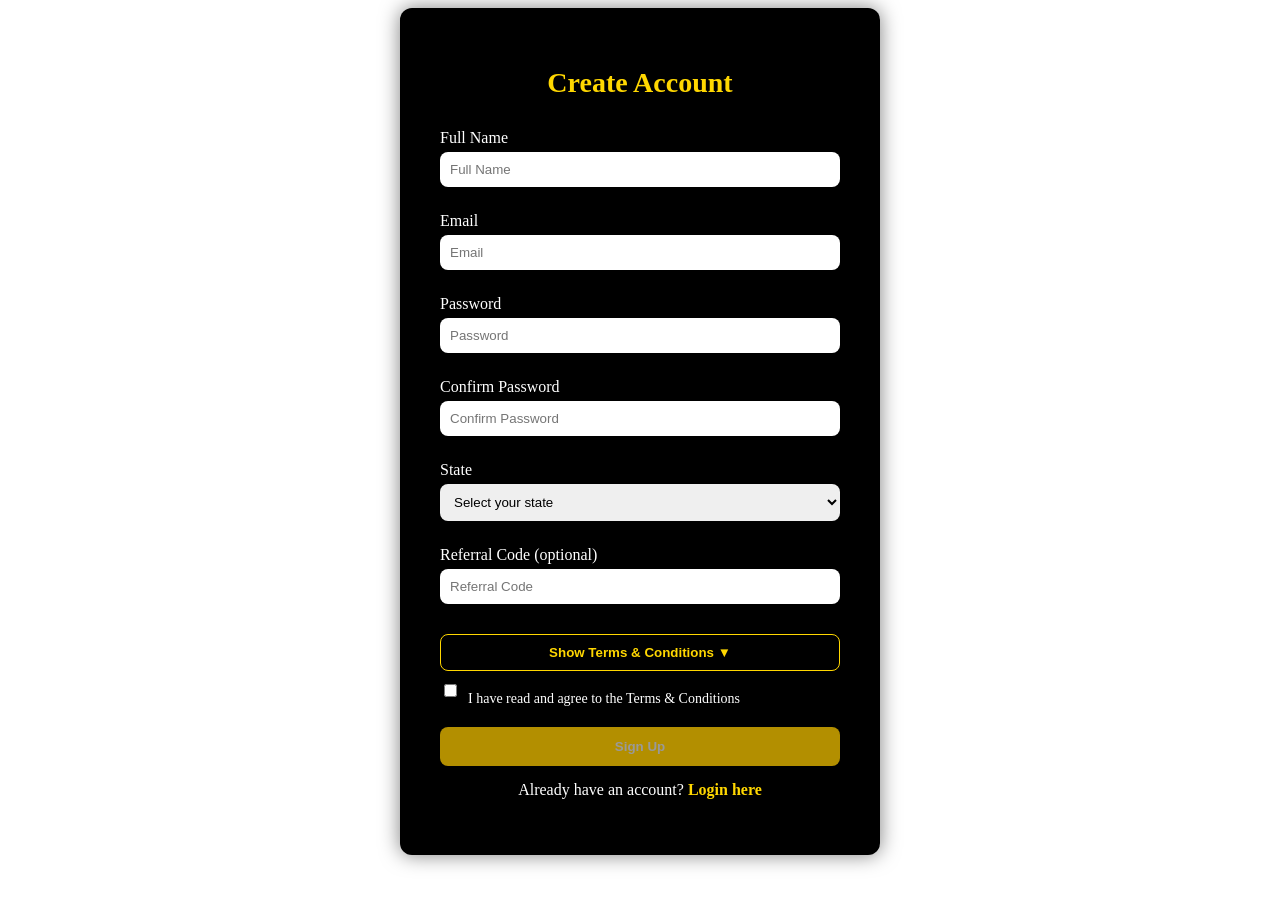
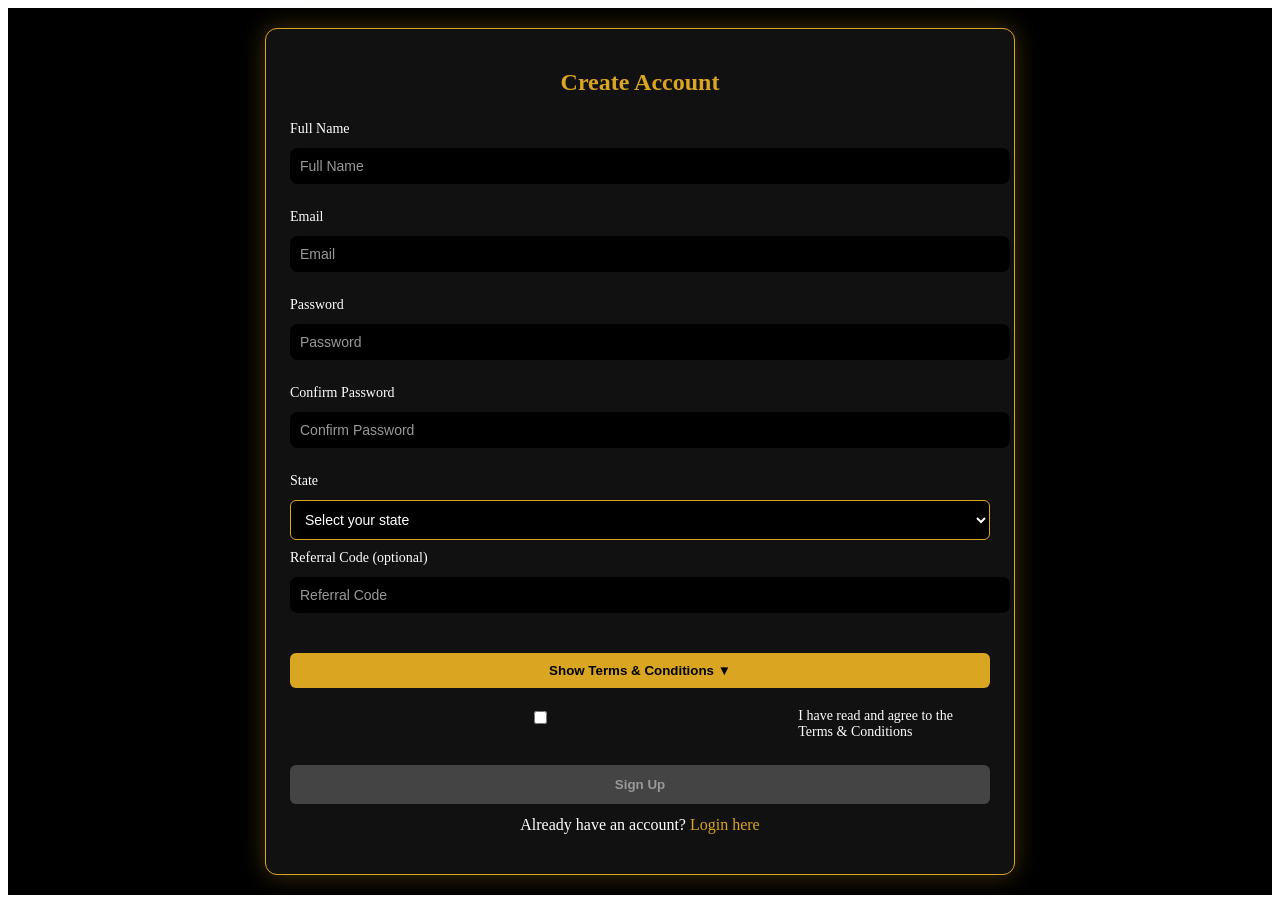
Before and after one commit to YBspotted20045/Grow-rich-investinm, a React (Vite) app: page /signup in a window 1280 px wide. Before the commit the page ends 863 px from the top, so only its background shows below. Built offline with nearby package versions, Linux system fonts and the light colour scheme.

Commit message:
Update Signup.css

```diff
--- a/src/pages/Signup.css
+++ b/src/pages/Signup.css
@@ -1,184 +1,169 @@
 .signup-page {
-  min-height: 100vh;
   display: flex;
   justify-content: center;
   align-items: center;
-  background-color: #fff;
+  background-color: #000;
+  min-height: 100vh;
+  padding: 20px;
 }
 
 .signup-container {
-  background-color: #000;
-  color: #fff;
-  padding: 40px;
+  width: 100%;
+  max-width: 700px;
+  background: #111;
+  border: 1px solid #daa520;
   border-radius: 12px;
-  width: 400px;
-  max-width: 90%;
-  box-shadow: 0 0 20px rgba(0, 0, 0, 0.5);
-  opacity: 0;
-  transform: translateY(20px);
-  animation: fadeInUp 1s ease forwards;
-}
-
-@keyframes fadeInUp {
-  to {
-    opacity: 1;
-    transform: translateY(0);
-  }
+  padding: 24px;
+  box-shadow: 0 0 25px rgba(218, 165, 32, 0.3);
 }
 
 .signup-title {
+  color: #daa520;
+  font-size: 24px;
+  font-weight: bold;
   text-align: center;
-  color: #ffd700;
-  margin-bottom: 20px;
-  font-size: 28px;
-}
-
-form {
-  display: flex;
-  flex-direction: column;
+  margin-bottom: 15px;
 }
 
 label {
+  color: #fff;
+  font-size: 14px;
   margin-top: 10px;
-  margin-bottom: 5px;
+  display: block;
 }
 
-input,
-select {
+input, select {
+  width: 100%;
   padding: 10px;
-  border-radius: 8px;
-  border: none;
-  margin-bottom: 15px;
+  margin-top: 6px;
+  border: 1px solid #daa520;
+  background: #000;
+  color: #fff;
+  border-radius: 6px;
+  font-size: 14px;
 }
 
-button {
-  padding: 12px;
-  background-color: #ffd700;
-  color: #000;
-  font-weight: bold;
-  border: none;
-  border-radius: 8px;
-  cursor: pointer;
-  transition: all 0.3s ease;
-  display: flex;
-  justify-content: center;
-  align-items: center;
-}
-
-button:hover {
-  background-color: #ffc107;
-  animation: pulse 0.4s;
-}
-
-@keyframes pulse {
-  0% { transform: scale(1); }
-  50% { transform: scale(1.05); }
-  100% { transform: scale(1); }
-}
-
-button.disabled-btn {
-  background-color: #555;
-  color: #999;
-  cursor: not-allowed;
-}
-
-.error-message {
-  color: #ff4d4f;
-  margin-bottom: 10px;
-  text-align: center;
-}
-
-.success-message {
-  color: #4caf50;
-  margin-bottom: 10px;
-  text-align: center;
-}
-
-.login-link {
-  text-align: center;
-  margin-top: 15px;
-}
-
-.login-link a {
-  color: #ffd700;
-  text-decoration: none;
-  font-weight: bold;
-}
-
-.login-link a:hover {
-  text-decoration: underline;
-}
-
-/* Collapsible Terms */
-.terms-container {
-  margin-top: 15px;
-  margin-bottom: 15px;
+input::placeholder {
+  color: rgba(255, 255, 255, 0.6);
 }
 
 .toggle-terms {
   width: 100%;
-  background-color: transparent;
-  color: #ffd700;
-  border: 1px solid #ffd700;
+  margin-top: 15px;
+  background: #daa520;
+  border: none;
+  color: #000;
+  font-weight: 600;
   padding: 10px;
-  border-radius: 8px;
+  border-radius: 6px;
   cursor: pointer;
-  margin-bottom: 10px;
-  transition: all 0.3s ease;
 }
 
-.toggle-terms:hover {
-  background-color: #ffd700;
-  color: #000;
+.terms-container {
+  margin-top: 10px;
 }
 
 .terms-box {
-  background-color: #111;
-  border: 1px solid #ffd700;
-  border-radius: 8px;
-  padding: 15px;
-  margin-bottom: 10px;
-  max-height: 250px;
+  background: rgba(255, 255, 255, 0.05);
+  border: 1px solid #daa520;
+  border-radius: 6px;
+  padding: 8px;
+  max-height: 230px;
   overflow-y: auto;
+  margin-top: 8px;
 }
 
-.terms-box h3 {
-  color: #ffd700;
-  margin-bottom: 10px;
-}
-
-.terms-box ul {
-  padding-left: 20px;
-}
-
-.terms-box li {
-  margin-bottom: 10px;
+/* ✅ Only the terms text is white */
+.terms-text {
+  color: #ffffff;
+  font-size: 11px;
   line-height: 1.4;
+  white-space: pre-wrap;
 }
 
 .agree-box {
   display: flex;
   align-items: center;
   gap: 8px;
-  margin-top: 8px;
+  color: #fff;
+  margin-top: 10px;
 }
 
-.agree-box label {
-  font-size: 14px;
+button[type="submit"] {
+  width: 100%;
+  background: #daa520;
+  color: #000;
+  font-weight: 700;
+  border: none;
+  padding: 12px;
+  border-radius: 6px;
+  margin-top: 20px;
   cursor: pointer;
+  transition: 0.3s;
 }
 
-/* Spinner Loader */
+button[type="submit"]:hover {
+  background: #f5c242;
+}
+
+.disabled-btn {
+  background: #444 !important;
+  color: #999 !important;
+  cursor: not-allowed !important;
+}
+
+.error-message {
+  background: rgba(255, 0, 0, 0.1);
+  border: 1px solid red;
+  color: #ffcccc;
+  padding: 8px;
+  border-radius: 6px;
+  margin-bottom: 8px;
+}
+
+.success-message {
+  background: rgba(0, 255, 0, 0.1);
+  border: 1px solid #0f0;
+  color: #caffca;
+  padding: 8px;
+  border-radius: 6px;
+  margin-bottom: 8px;
+}
+
+.login-link {
+  margin-top: 12px;
+  text-align: center;
+  color: #fff;
+}
+
+.login-link a {
+  color: #daa520;
+  text-decoration: none;
+}
+
 .spinner {
-  border: 3px solid #000;
-  border-top: 3px solid #ffd700;
+  display: inline-block;
+  width: 16px;
+  height: 16px;
   border-radius: 50%;
-  width: 20px;
-  height: 20px;
-  animation: spin 0.6s linear infinite;
+  border: 2px solid rgba(0, 0, 0, 0.3);
+  border-top-color: #000;
+  animation: spin 0.8s linear infinite;
 }
 
 @keyframes spin {
-  0% { transform: rotate(0deg); }
-  100% { transform: rotate(360deg); }
+  to { transform: rotate(360deg); }
+}
+
+/* Mobile Friendly */
+@media (max-width: 520px) {
+  .signup-container {
+    padding: 16px;
   }
+  .terms-box {
+    max-height: 180px;
+  }
+  .terms-text {
+    font-size: 10px;
+  }
+  }
```
